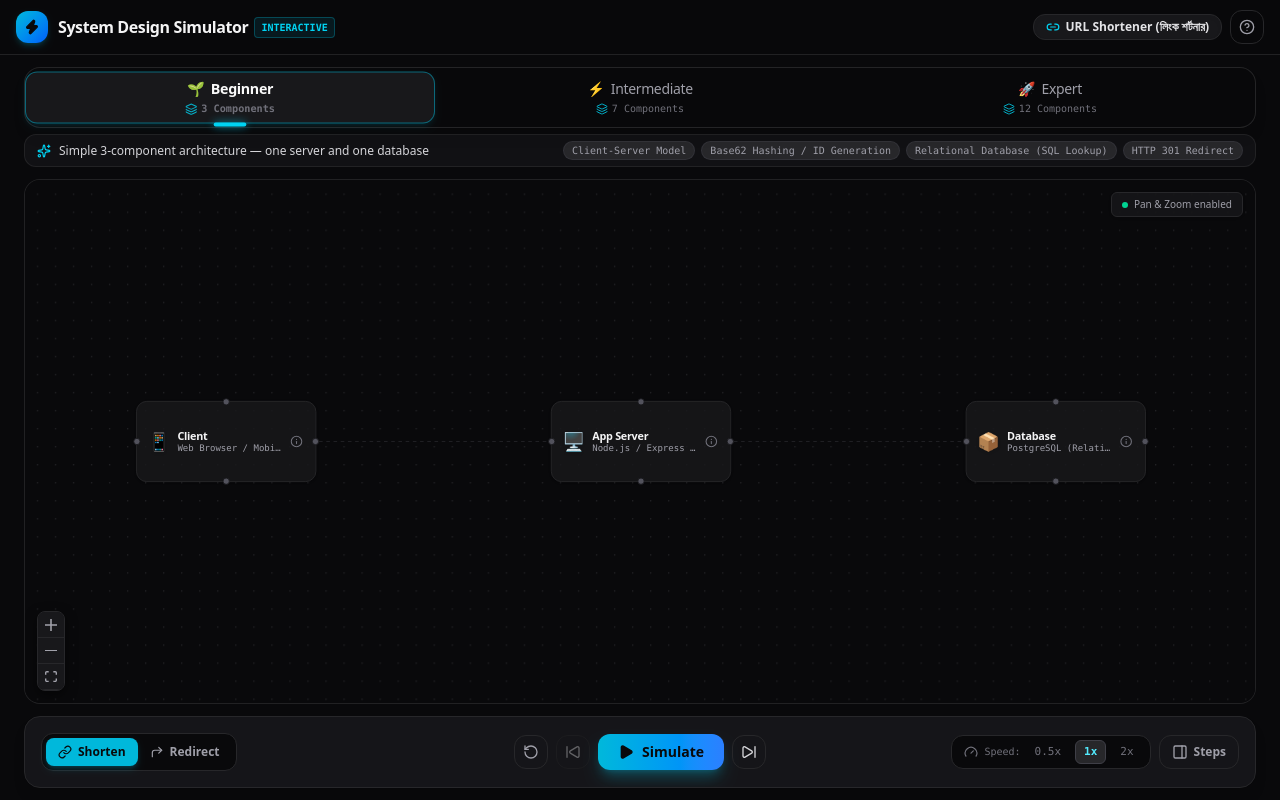
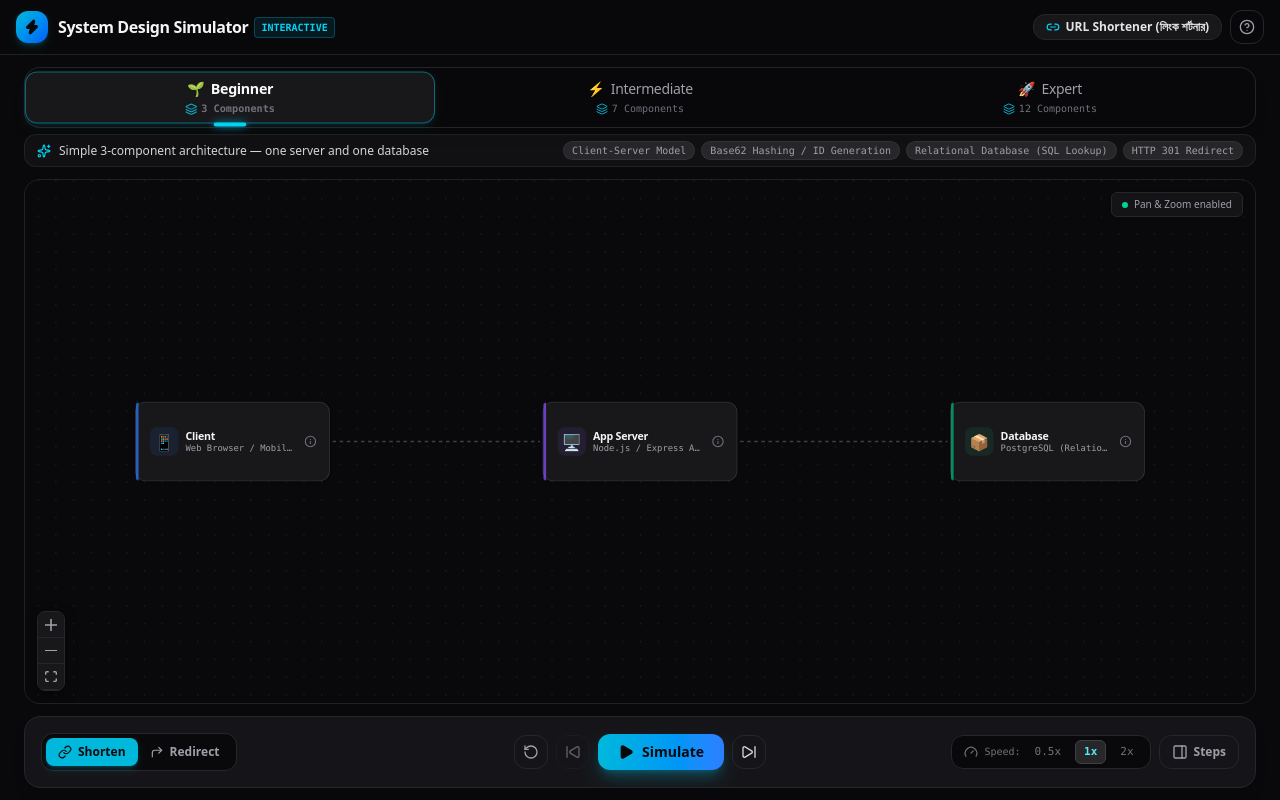
Before and after one commit to sojibrd/system_design_simulation, a Next.js app: page / in a window 1280 px wide. Built offline with nearby package versions, Linux system fonts and the light colour scheme.

Commit message:
feat: update animated flow edges and simulation node styles; enhance edge handles and category colors for improved clarity

```diff
--- a/app/components/simulation/AnimatedEdge.tsx
+++ b/app/components/simulation/AnimatedEdge.tsx
@@ -50,8 +50,8 @@ export const AnimatedFlowEdge: React.FC<EdgeProps> = ({
         id={id}
         d={edgePath}
         fill="none"
-        stroke={isActive ? "rgba(6, 182, 212, 0.3)" : "#1f1f23"}
-        strokeWidth={isActive ? 2 : 1.25}
+        stroke={isActive ? "rgba(6, 182, 212, 0.3)" : "#3f3f46"}
+        strokeWidth={isActive ? 2 : 1.5}
         strokeDasharray={isActive ? undefined : "4 4"}
         className="transition-colors duration-300"
       />
--- a/app/components/simulation/SimulationNode.tsx
+++ b/app/components/simulation/SimulationNode.tsx
@@ -1,104 +1,131 @@
 "use client";
 
-import React, { useState, useEffect } from "react";
+import React, { useState } from "react";
 import { Handle, Position, NodeProps } from "@xyflow/react";
 import { SimulationNodeData } from "@/app/lib/types";
 import { Info } from "lucide-react";
 
-const categoryColors: Record<string, { border: string; badge: string; text: string }> = {
+// `stripe` and `tint` carry the category identity on a resting node. The cyan
+// border + glow is reserved for "active in this step", so the category colour
+// deliberately never touches the border.
+const categoryColors: Record<
+  string,
+  { border: string; badge: string; text: string; stripe: string; tint: string }
+> = {
   client: {
     border: "border-blue-500/40",
     badge: "bg-blue-500/10 text-blue-400 border-blue-500/20",
     text: "text-blue-400",
+    stripe: "bg-blue-500",
+    tint: "bg-blue-500/10",
   },
   compute: {
     border: "border-violet-500/40",
     badge: "bg-violet-500/10 text-violet-400 border-violet-500/20",
     text: "text-violet-400",
+    stripe: "bg-violet-500",
+    tint: "bg-violet-500/10",
   },
   storage: {
     border: "border-emerald-500/40",
     badge: "bg-emerald-500/10 text-emerald-400 border-emerald-500/20",
     text: "text-emerald-400",
+    stripe: "bg-emerald-500",
+    tint: "bg-emerald-500/10",
   },
   network: {
     border: "border-cyan-500/40",
     badge: "bg-cyan-500/10 text-cyan-400 border-cyan-500/20",
     text: "text-cyan-400",
+    stripe: "bg-cyan-500",
+    tint: "bg-cyan-500/10",
   },
   security: {
     border: "border-amber-500/40",
     badge: "bg-amber-500/10 text-amber-400 border-amber-500/20",
     text: "text-amber-400",
+    stripe: "bg-amber-500",
+    tint: "bg-amber-500/10",
   },
   queue: {
     border: "border-pink-500/40",
     badge: "bg-pink-500/10 text-pink-400 border-pink-500/20",
     text: "text-pink-400",
+    stripe: "bg-pink-500",
+    tint: "bg-pink-500/10",
   },
   analytics: {
     border: "border-rose-500/40",
     badge: "bg-rose-500/10 text-rose-400 border-rose-500/20",
     text: "text-rose-400",
+    stripe: "bg-rose-500",
+    tint: "bg-rose-500/10",
   },
 };
 
+const HANDLE_SIDES = [
+  { position: Position.Left, id: "l" },
+  { position: Position.Right, id: "r" },
+  { position: Position.Top, id: "t" },
+  { position: Position.Bottom, id: "b" },
+] as const;
+
 export const SimulationNode: React.FC<NodeProps> = ({ data, selected }) => {
   const nodeData = data as unknown as SimulationNodeData;
+  // The tooltip is opt-in only. The step narration already lives in the
+  // walkthrough panel, so auto-opening it here just covered up the diagram.
   const [showTooltip, setShowTooltip] = useState(false);
 
   const colors = categoryColors[nodeData.category] || categoryColors.compute;
   const isActive = Boolean(nodeData.isActive);
-  const isFocused = Boolean(nodeData.isFocused);
   // Highlight stays on after the flow finishes, but the motion stops.
   const isAnimated = isActive && nodeData.isAnimated !== false;
 
-  // Auto-open tooltip ONLY when node is the focused component in the current step, and close when moving to next step / not focused
-  useEffect(() => {
-    setShowTooltip(isFocused);
-  }, [isFocused, nodeData.statusMessage]);
-
   return (
     <div
-      className={`relative group rounded-xl transition-all duration-300 select-none min-w-[160px] max-w-[200px] min-h-[88px] flex flex-col justify-center ${
+      className={`relative group rounded-xl transition-all duration-300 select-none w-[220px] min-h-[88px] flex flex-col justify-center ${
         isActive
-          ? "bg-zinc-900/95 border-2 border-cyan-400 shadow-[0_0_25px_rgba(6,182,212,0.45)] ring-2 ring-cyan-500/30 scale-105"
+          ? "bg-zinc-900 border-2 border-cyan-400 shadow-[0_0_25px_rgba(6,182,212,0.45)] ring-2 ring-cyan-500/30 scale-105"
           : selected
-          ? "bg-zinc-900/90 border border-zinc-500 shadow-md"
-          : "bg-zinc-900/80 border border-zinc-800 hover:border-zinc-700 shadow"
+          ? "bg-zinc-900 border border-zinc-500 shadow-md"
+          : "bg-zinc-900 border border-zinc-700/60 hover:border-zinc-600 shadow"
       }`}
     >
-      {/* React Flow Handles on all 4 sides for clean multi-directional edge routing */}
-      <Handle
-        type="target"
-        position={Position.Left}
-        id="left"
-        className="!w-2 !h-2 !bg-zinc-600 !border-zinc-900 group-hover:!bg-cyan-400"
+      {/* Category stripe — the only place a resting node carries its colour. */}
+      <span
+        className={`absolute left-0 top-0 bottom-0 w-[3px] rounded-l-xl ${colors.stripe} ${
+          isActive ? "opacity-100" : "opacity-70"
+        }`}
       />
-      <Handle
-        type="source"
-        position={Position.Right}
-        id="right"
-        className="!w-2 !h-2 !bg-zinc-600 !border-zinc-900 group-hover:!bg-cyan-400"
-      />
-      <Handle
-        type="target"
-        position={Position.Top}
-        id="top"
-        className="!w-2 !h-2 !bg-zinc-600 !border-zinc-900 group-hover:!bg-cyan-400"
-      />
-      <Handle
-        type="source"
-        position={Position.Bottom}
-        id="bottom"
-        className="!w-2 !h-2 !bg-zinc-600 !border-zinc-900 group-hover:!bg-cyan-400"
-      />
+      {/* Both a source and a target handle on every side, so each edge can name
+          the exact pair it wants ("r-s" -> "l-t") instead of letting React Flow
+          guess and send the line looping around the diagram. */}
+      {HANDLE_SIDES.map(({ position, id }) => (
+        <React.Fragment key={id}>
+          <Handle
+            type="target"
+            position={position}
+            id={`${id}-t`}
+            className="!w-2 !h-2 !bg-zinc-600 !border-zinc-900 !opacity-0 group-hover:!opacity-100 group-hover:!bg-cyan-400"
+          />
+          <Handle
+            type="source"
+            position={position}
+            id={`${id}-s`}
+            className="!w-2 !h-2 !bg-zinc-600 !border-zinc-900 !opacity-0 group-hover:!opacity-100 group-hover:!bg-cyan-400"
+          />
+        </React.Fragment>
+      ))}
 
-      <div className="p-3 flex flex-col justify-center min-h-[88px]">
+      <div className="p-3 pl-4 flex flex-col justify-center min-h-[88px]">
         {/* Header: Emoji + Title */}
         <div className="flex items-center justify-between gap-2">
           <div className="flex items-center gap-2 min-w-0">
-            <span className="text-xl shrink-0 filter drop-shadow-sm">{nodeData.emoji}</span>
+            <span
+              className={`text-lg shrink-0 w-8 h-8 rounded-lg flex items-center justify-center ${colors.tint}`}
+            >
+              {nodeData.emoji}
+            </span>
             <div className="min-w-0">
               <h4 className="text-xs font-bold text-zinc-100 truncate tracking-tight">
                 {nodeData.label}
--- a/app/lib/simulations/url-shortener/beginner.ts
+++ b/app/lib/simulations/url-shortener/beginner.ts
@@ -63,7 +63,9 @@ export const beginnerConfig: PhaseConfig = {
       id: "edge-client-to-server",
       type: "animatedFlowEdge",
       source: "node-client",
+      sourceHandle: "r-s",
       target: "node-server",
+      targetHandle: "l-t",
       data: {
         label: "1. POST /api/shorten",
         particleColor: "#06b6d4",
@@ -73,7 +75,9 @@ export const beginnerConfig: PhaseConfig = {
       id: "edge-server-to-db",
       type: "animatedFlowEdge",
       source: "node-server",
+      sourceHandle: "r-s",
       target: "node-db",
+      targetHandle: "l-t",
       data: {
         label: "2. INSERT INTO urls",
         particleColor: "#3b82f6",
--- a/app/lib/simulations/url-shortener/expert.ts
+++ b/app/lib/simulations/url-shortener/expert.ts
@@ -190,7 +190,9 @@ export const expertConfig: PhaseConfig = {
       id: "edge-client-to-cdn",
       type: "animatedFlowEdge",
       source: "node-client",
+      sourceHandle: "r-s",
       target: "node-cdn",
+      targetHandle: "l-t",
       data: {
         label: "0. GeoDNS Routing",
         particleColor: "#06b6d4",
@@ -200,7 +202,9 @@ export const expertConfig: PhaseConfig = {
       id: "edge-cdn-to-lb",
       type: "animatedFlowEdge",
       source: "node-cdn",
+      sourceHandle: "b-s",
       target: "node-lb",
+      targetHandle: "t-t",
       data: {
         label: "1. Edge Pass to LB",
         particleColor: "#06b6d4",
@@ -210,7 +214,9 @@ export const expertConfig: PhaseConfig = {
       id: "edge-client-to-lb",
       type: "animatedFlowEdge",
       source: "node-client",
+      sourceHandle: "r-s",
       target: "node-lb",
+      targetHandle: "l-t",
       data: {
         label: "1. Direct Ingress",
         particleColor: "#06b6d4",
@@ -220,7 +226,9 @@ export const expertConfig: PhaseConfig = {
       id: "edge-lb-to-gw",
       type: "animatedFlowEdge",
       source: "node-lb",
+      sourceHandle: "r-s",
       target: "node-gw",
+      targetHandle: "l-t",
       data: {
         label: "2. Gateway Ingress",
         particleColor: "#06b6d4",
@@ -230,7 +238,9 @@ export const expertConfig: PhaseConfig = {
       id: "edge-gw-to-s1",
       type: "animatedFlowEdge",
       source: "node-gw",
+      sourceHandle: "r-s",
       target: "node-server-1",
+      targetHandle: "l-t",
       data: {
         label: "3a. Pod-1 Route",
         particleColor: "#06b6d4",
@@ -240,7 +250,9 @@ export const expertConfig: PhaseConfig = {
       id: "edge-gw-to-s2",
       type: "animatedFlowEdge",
       source: "node-gw",
+      sourceHandle: "r-s",
       target: "node-server-2",
+      targetHandle: "l-t",
       data: {
         label: "3b. Pod-2 Route",
         particleColor: "#06b6d4",
@@ -250,7 +262,9 @@ export const expertConfig: PhaseConfig = {
       id: "edge-s1-to-idgen",
       type: "animatedFlowEdge",
       source: "node-server-1",
+      sourceHandle: "t-s",
       target: "node-idgen",
+      targetHandle: "b-t",
       data: {
         label: "4a. Fetch Snowflake ID",
         particleColor: "#eab308",
@@ -260,7 +274,9 @@ export const expertConfig: PhaseConfig = {
       id: "edge-s1-to-primary",
       type: "animatedFlowEdge",
       source: "node-server-1",
+      sourceHandle: "r-s",
       target: "node-primary-db",
+      targetHandle: "l-t",
       data: {
         label: "5a. Write to Master",
         particleColor: "#3b82f6",
@@ -270,7 +286,9 @@ export const expertConfig: PhaseConfig = {
       id: "edge-s1-to-cache",
       type: "animatedFlowEdge",
       source: "node-server-1",
+      sourceHandle: "r-s",
       target: "node-cache",
+      targetHandle: "l-t",
       data: {
         label: "5b. Populate Cache",
         particleColor: "#a855f7",
@@ -280,7 +298,9 @@ export const expertConfig: PhaseConfig = {
       id: "edge-primary-to-replica",
       type: "animatedFlowEdge",
       source: "node-primary-db",
+      sourceHandle: "b-s",
       target: "node-replica-db",
+      targetHandle: "t-t",
       data: {
         label: "Replicate WAL stream",
         particleColor: "#64748b",
@@ -290,7 +310,9 @@ export const expertConfig: PhaseConfig = {
       id: "edge-s1-to-replica",
       type: "animatedFlowEdge",
       source: "node-server-1",
+      sourceHandle: "r-s",
       target: "node-replica-db",
+      targetHandle: "l-t",
       data: {
         label: "Read Query (Fallback)",
         particleColor: "#10b981",
@@ -300,7 +322,9 @@ export const expertConfig: PhaseConfig = {
       id: "edge-s1-to-queue",
       type: "animatedFlowEdge",
       source: "node-server-1",
+      sourceHandle: "b-s",
       target: "node-queue",
+      targetHandle: "t-t",
       data: {
         label: "Async Publish: click_event",
         particleColor: "#ec4899",
@@ -310,7 +334,9 @@ export const expertConfig: PhaseConfig = {
       id: "edge-s2-to-queue",
       type: "animatedFlowEdge",
       source: "node-server-2",
+      sourceHandle: "b-s",
       target: "node-queue",
+      targetHandle: "t-t",
       data: {
         label: "Async Publish: click_event",
         particleColor: "#ec4899",
@@ -320,7 +346,9 @@ export const expertConfig: PhaseConfig = {
       id: "edge-s2-to-cache",
       type: "animatedFlowEdge",
       source: "node-server-2",
+      sourceHandle: "r-s",
       target: "node-cache",
+      targetHandle: "l-t",
       data: {
         label: "Redis Lookup",
         particleColor: "#a855f7",
@@ -330,7 +358,9 @@ export const expertConfig: PhaseConfig = {
       id: "edge-queue-to-worker",
       type: "animatedFlowEdge",
       source: "node-queue",
+      sourceHandle: "r-s",
       target: "node-worker",
+      targetHandle: "l-t",
       data: {
         label: "Batch Consume & Aggregate",
         particleColor: "#f43f5e",
--- a/app/lib/simulations/url-shortener/intermediate.ts
+++ b/app/lib/simulations/url-shortener/intermediate.ts
@@ -120,7 +120,9 @@ export const intermediateConfig: PhaseConfig = {
       id: "edge-client-to-lb",
       type: "animatedFlowEdge",
       source: "node-client",
+      sourceHandle: "r-s",
       target: "node-lb",
+      targetHandle: "l-t",
       data: {
         label: "1. Incoming Request",
         particleColor: "#06b6d4",
@@ -130,7 +132,9 @@ export const intermediateConfig: PhaseConfig = {
       id: "edge-lb-to-limiter",
       type: "animatedFlowEdge",
       source: "node-lb",
+      sourceHandle: "r-s",
       target: "node-limiter",
+      targetHandle: "l-t",
       data: {
         label: "2. Check IP Quota",
         particleColor: "#f59e0b",
@@ -140,7 +144,9 @@ export const intermediateConfig: PhaseConfig = {
       id: "edge-lb-to-s1",
       type: "animatedFlowEdge",
       source: "node-lb",
+      sourceHandle: "r-s",
       target: "node-server-1",
+      targetHandle: "l-t",
       data: {
         label: "3a. Forward to Server 1",
         particleColor: "#06b6d4",
@@ -150,7 +156,9 @@ export const intermediateConfig: PhaseConfig = {
       id: "edge-lb-to-s2",
       type: "animatedFlowEdge",
       source: "node-lb",
+      sourceHandle: "r-s",
       target: "node-server-2",
+      targetHandle: "l-t",
       data: {
         label: "3b. Forward to Server 2",
         particleColor: "#06b6d4",
@@ -160,7 +168,9 @@ export const intermediateConfig: PhaseConfig = {
       id: "edge-s1-to-cache",
       type: "animatedFlowEdge",
       source: "node-server-1",
+      sourceHandle: "r-s",
       target: "node-cache",
+      targetHandle: "l-t",
       data: {
         label: "4a. Cache Check / Set",
         particleColor: "#a855f7",
@@ -170,7 +180,9 @@ export const intermediateConfig: PhaseConfig = {
       id: "edge-s1-to-db",
       type: "animatedFlowEdge",
       source: "node-server-1",
+      sourceHandle: "r-s",
       target: "node-db",
+      targetHandle: "l-t",
       data: {
         label: "4b. DB Query",
         particleColor: "#3b82f6",
@@ -180,7 +192,9 @@ export const intermediateConfig: PhaseConfig = {
       id: "edge-s2-to-cache",
       type: "animatedFlowEdge",
       source: "node-server-2",
+      sourceHandle: "r-s",
       target: "node-cache",
+      targetHandle: "l-t",
       data: {
         label: "4c. Cache Check",
         particleColor: "#a855f7",
```
